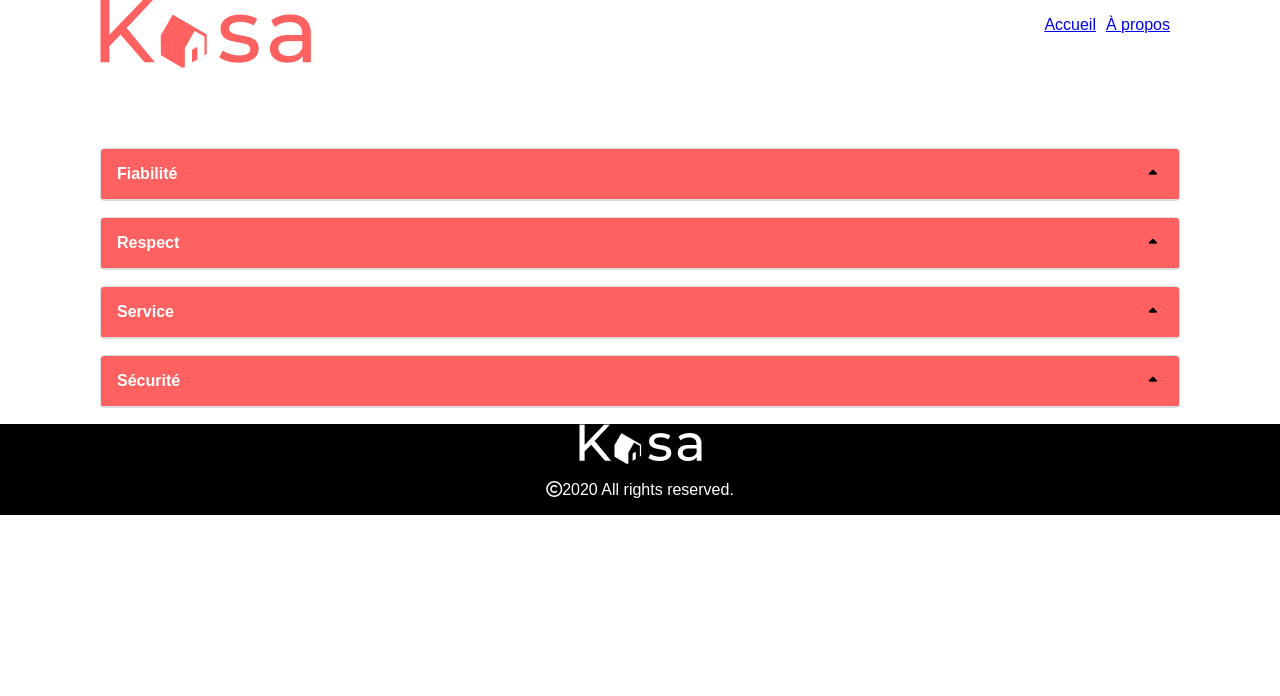
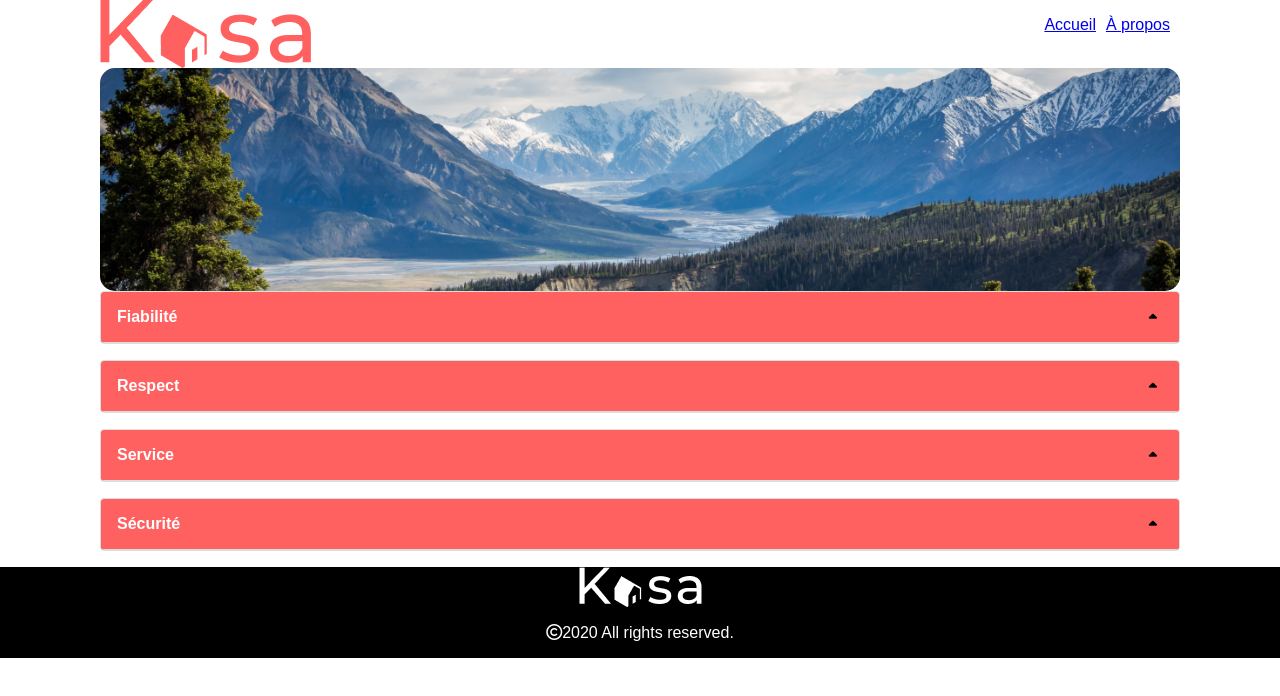
Before and after one commit to pradierh/Pradier_Hugo_5_REACT_160724, a React (Vite) app in the folder my-app/: page /about in a window 1280 px wide. Shown: the top 696 px of the page. Built offline with nearby package versions, Linux system fonts and the light colour scheme.

Commit message:
add banner for about page

```diff
--- a/my-app/src/App.jsx
+++ b/my-app/src/App.jsx
@@ -6,7 +6,6 @@ import {
 	Link,
 	Navigate,
 } from "react-router-dom";
-
 import Home from "./pages/Home";
 import About from "./pages/About";
 import Housing from "./pages/Housing";
@@ -16,9 +15,10 @@ const App = () => {
 	return (
 		<div>
 			<Routes>
+				<Route path="*" element={<Navigate to="/notfound" />} />
 				<Route path="/" element={<Home />} />
 				<Route path="/about" element={<About />} />
-				<Route path="*" element={<Navigate to="/pages/NotFound" />} />
+				<Route path="/notfound" element={<NotFound />} />
 				<Route path="/logement/:id" element={<Housing />} />;
 			</Routes>
 		</div>
--- a/my-app/src/components/About/Banner.jsx
+++ b/my-app/src/components/About/Banner.jsx
@@ -2,7 +2,6 @@ import React from "react";
 function Banner() {
     return (
         <div className="banner">
-            <h1>Chez vous, partout et ailleurs</h1>
         </div>
 	);
 }
--- a/my-app/src/components/Notfound/Error.jsx
+++ b/my-app/src/components/Notfound/Error.jsx
@@ -1,9 +1,18 @@
-import React from 'react'
+import React from "react";
+import Footer from "../Global/Footer";
+import Header from "../Global/Header";
+const Error = () => {
+	return (
+		<div className="error">
+			<Header />
+			<div className="error-message">
+				<h1>404</h1>
+				<h2>Oups! La page que vous demandez n'existe pas.</h2>
+				<span>Retourner sur la page d'accueil</span>
+			</div>
+			<Footer />
+		</div>
+	);
+};
 
-const Error = () => {
-  return (
-    <div>Error</div>
-  )
-}
-
-export default Error
+export default Error;
--- a/my-app/src/index.scss
+++ b/my-app/src/index.scss
@@ -89,6 +89,19 @@ footer {
 
 /* ------------------- ABOUT ------------------------ */
 
+.about {
+	.banner {
+		width: 100%;
+		height: 223px;
+		border-radius: 15px;
+		background-image: url("./assets/backgroundimagebannerabout.png");
+		background-size: cover;
+		background-position: right;
+		display: flex;
+		justify-content: center;
+		align-items: center;
+	}
+}
 .collapsible-card-edonec {
 	border: 1px solid #ddd;
 	border-radius: 4px;
@@ -210,6 +223,9 @@ footer {
 				.fa-star {
 					color: #ff6060;
 				}
+				.void {
+					color: darkblue !important;
+				}
 			}
 		}
 	}
@@ -219,6 +235,21 @@ footer {
 	}
 }
 
-.void {
-	color: darkblue !important;
+/* ------------------- ERROR ------------------------ */
+.error {
+	.error-message {
+		display: flex;
+		flex-direction: column;
+		align-items: center;
+		justify-content: center;
+		h1 {
+			color: #ff6060;
+		}
+		h2 {
+			color: #ff6060;
+		}
+		span {
+			color: black;
+		}
+	}
 }
--- a/my-app/src/pages/About.jsx
+++ b/my-app/src/pages/About.jsx
@@ -6,7 +6,7 @@ import Collapsible from "../components/About/Collapsible";
 
 const About = () => {
 	return (
-		<>
+		<div className="about">
 			<div className="container">
 				<Header />
 				<Banner />
@@ -37,7 +37,7 @@ const About = () => {
 				</Collapsible>
 			</div>
 			<Footer />
-		</>
+		</div>
 	);
 };
 
```
Also changed, not shown: my-app/src/components/About/Collapsible.jsx (+0 -8 lines), my-app/src/assets/backgroundimagebannerabout.png (added).
